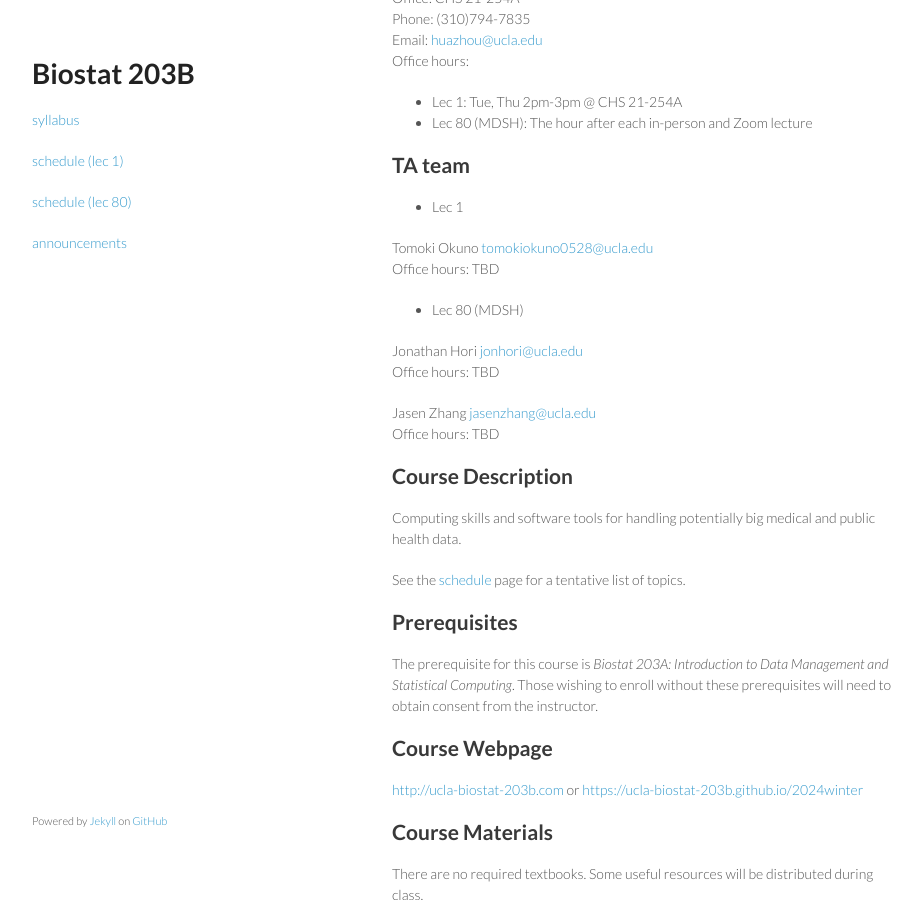
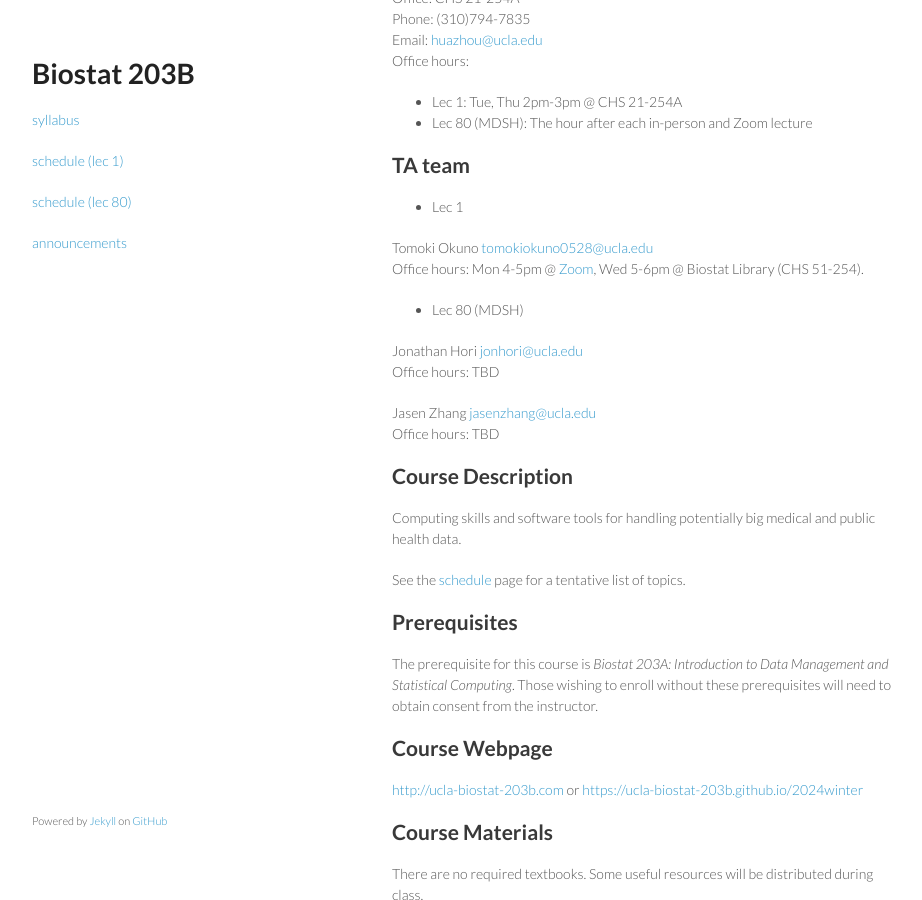
Before and after one commit to ucla-biostat-203b/2024winter, a Jekyll site: the page built from syllabus/syllabus.md, in a window 1280 px wide and 900 px high, scrolled down 373 px. Shown: the whole window, without its empty margins (178-1100 px from the left). Built offline with Jekyll 4.4.1, drawn with Linux system fonts in a browser that asks for light colours.

Commit message:
add Tomoki OH

```diff
--- a/syllabus/syllabus.md
+++ b/syllabus/syllabus.md
@@ -29,7 +29,7 @@
 - Lec 1
 
 Tomoki Okuno <tomokiokuno0528@ucla.edu>\
-Office hours: TBD
+Office hours: Mon 4-5pm @ [Zoom](https://ucla.zoom.us/j/97770904876), Wed 5-6pm @ Biostat Library (CHS 51-254).
 
 - Lec 80 (MDSH)
 
```
